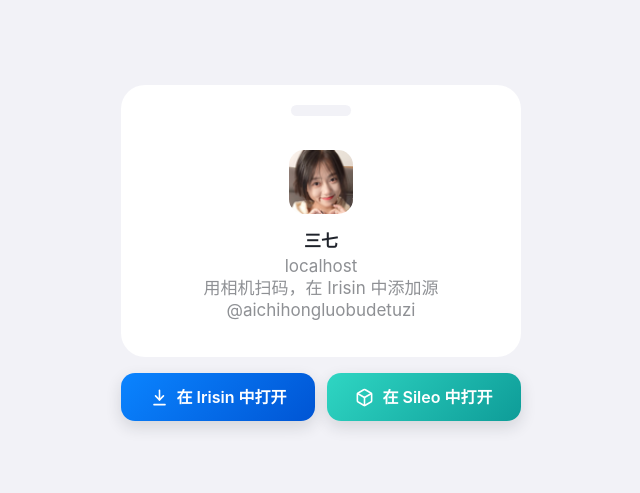
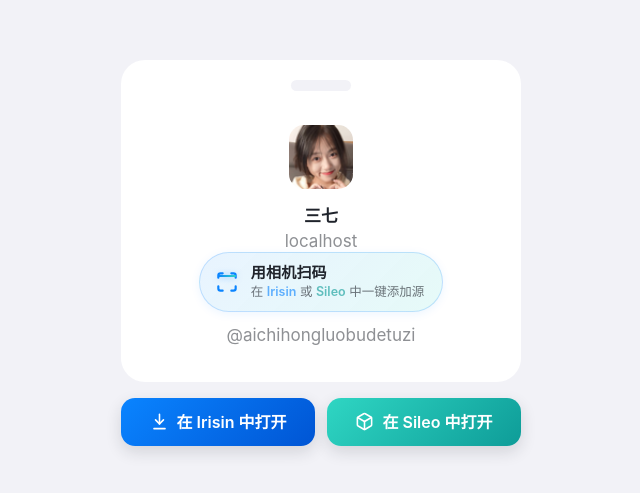
Before and after one commit to aichihongluobudetuzi/repo, a plain HTML site: page index.html in a window 1280 px wide. Shown: the part 147-640 px from the top of the page, without its empty margins (319-959 px from the left). Drawn offline with Linux system fonts and the light colour scheme.

Commit message:
Restyle the scan hint as an animated pill naming both Irisin and Sileo

```diff
--- a/index.html
+++ b/index.html
@@ -26,6 +26,33 @@ body {
 .card .title { font-weight: 700; margin-bottom: 3px; }
 .card .dim { opacity: 0.5; }
 .card img.qr { display: block; width: 248px; max-width: 100%; margin: 18px auto 30px; }
+.scan-hint {
+  display: inline-flex; align-items: center; gap: 11px;
+  max-width: 100%;
+  margin: 0 auto 12px; padding: 10px 18px 10px 14px; border-radius: 999px;
+  background: linear-gradient(135deg, rgba(10,132,255,0.09), rgba(47,214,195,0.12));
+  border: 1px solid rgba(10,132,255,0.20);
+  box-shadow: 0 2px 10px rgba(10,132,255,0.08);
+}
+.scan-icon { position: relative; width: 26px; height: 26px; flex: none; color: #0a84ff; }
+.scan-icon svg { width: 100%; height: 100%; display: block; }
+.scan-icon::after {
+  content: ""; position: absolute; left: 4px; right: 4px; height: 2px; top: 5px;
+  border-radius: 1px; background: linear-gradient(90deg, #0a84ff, #2fd6c3);
+  box-shadow: 0 0 6px rgba(10,132,255,0.55);
+  animation: scanline 2.4s ease-in-out infinite;
+}
+@keyframes scanline { 0%, 100% { top: 5px; } 50% { top: 19px; } }
+@media (prefers-reduced-motion: reduce) { .scan-icon::after { animation: none; top: 12px; } }
+.scan-text { display: flex; flex-direction: column; align-items: flex-start; text-align: left; line-height: 1.35; min-width: 0; }
+.scan-text strong { font-size: 15px; font-weight: 700; letter-spacing: 0.2px; }
+.scan-text small { font-size: 12.5px; opacity: 0.62; }
+@media (max-width: 359px) {
+  .scan-hint { border-radius: 18px; }
+  .scan-text small { white-space: normal; }
+}
+.scan-text .app-irisin { color: #0a84ff; font-weight: 600; opacity: 1; }
+.scan-text .app-sileo { color: #0e9c98; font-weight: 600; opacity: 1; }
 .links { display: flex; flex-wrap: wrap; justify-content: center; gap: 12px; width: min(400px, 100%); }
 .links a {
   flex: 1 1 160px; display: flex; align-items: center; justify-content: center; gap: 8px;
@@ -46,7 +73,15 @@ body {
 <p class="title" id="title"></p>
 <p class="dim" id="address"></p>
 <img class="qr" id="qr" src="qr.svg" alt="">
-<p class="dim">用相机扫码，在 Irisin 中添加源</p>
+<div class="scan-hint">
+<span class="scan-icon" aria-hidden="true">
+<svg viewBox="0 0 24 24" fill="none" stroke="currentColor" stroke-width="2" stroke-linecap="round" stroke-linejoin="round"><path d="M4 8V6a2 2 0 0 1 2-2h2"/><path d="M16 4h2a2 2 0 0 1 2 2v2"/><path d="M20 16v2a2 2 0 0 1-2 2h-2"/><path d="M8 20H6a2 2 0 0 1-2-2v-2"/></svg>
+</span>
+<span class="scan-text">
+<strong>用相机扫码</strong>
+<small>在 <span class="app-irisin">Irisin</span> 或 <span class="app-sileo">Sileo</span> 中一键添加源</small>
+</span>
+</div>
 <p class="dim" id="owner"></p>
 </main>
 <nav class="links">
```
